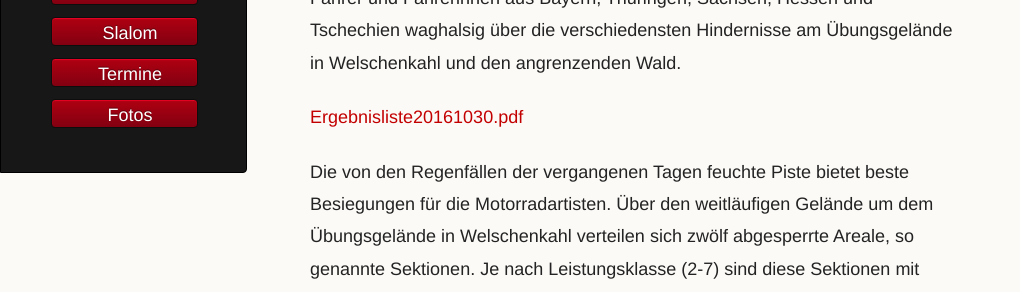
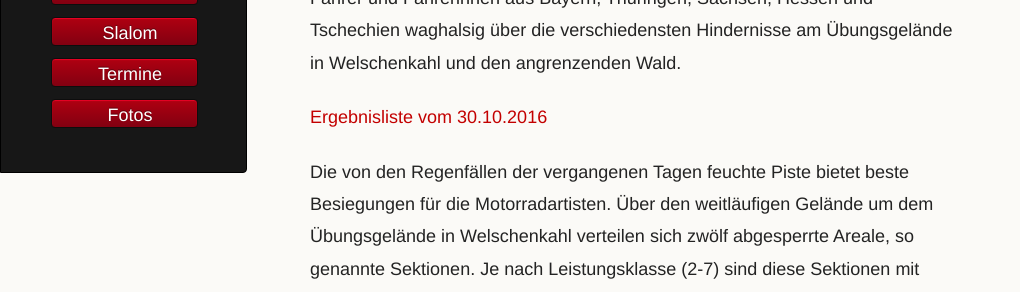
Before and after one commit to msc-kasendorf/docker, a Jekyll site: the page built from docs/_posts/2016-10-30-ergebnisliste-und-bericht-62-clubsporttrial-des-msc-kasendorf-am-30-10-2016.md, in a window 1280 px wide and 900 px high. Shown: the part 316-608 px from the top of the window, without its empty margins (0-1020 px from the left). Built offline with Jekyll 4.4.1, drawn with Linux system fonts in a browser that asks for light colours.

Commit message:
Update 2016-10-30-ergebnisliste-und-bericht-62-clubsporttrial-des-msc-kasendorf-am-30-10-2016.md

```diff
--- a/docs/_posts/2016-10-30-ergebnisliste-und-bericht-62-clubsporttrial-des-msc-kasendorf-am-30-10-2016.md
+++ b/docs/_posts/2016-10-30-ergebnisliste-und-bericht-62-clubsporttrial-des-msc-kasendorf-am-30-10-2016.md
@@ -12,7 +12,7 @@ lang: de
 
 Zum 62. Mal hat der MSC Kasendorf am vergangenen Sonntag zu seinem ADAC-Trial-Wettkampf eingeladen. Bei besten Bedingungen kämpften sich 91 Fahrer und Fahrerinnen aus Bayern, Thüringen, Sachsen, Hessen und Tschechien waghalsig über die verschiedensten Hindernisse am Übungsgelände in Welschenkahl und den angrenzenden Wald.
 
-[Ergebnisliste20161030.pdf](/download/Ergebnisliste20161030.pdf)
+[Ergebnisliste vom 30.10.2016](/download/Ergebnisliste20161030.pdf)
 
 <!--mehr-->
 
```
